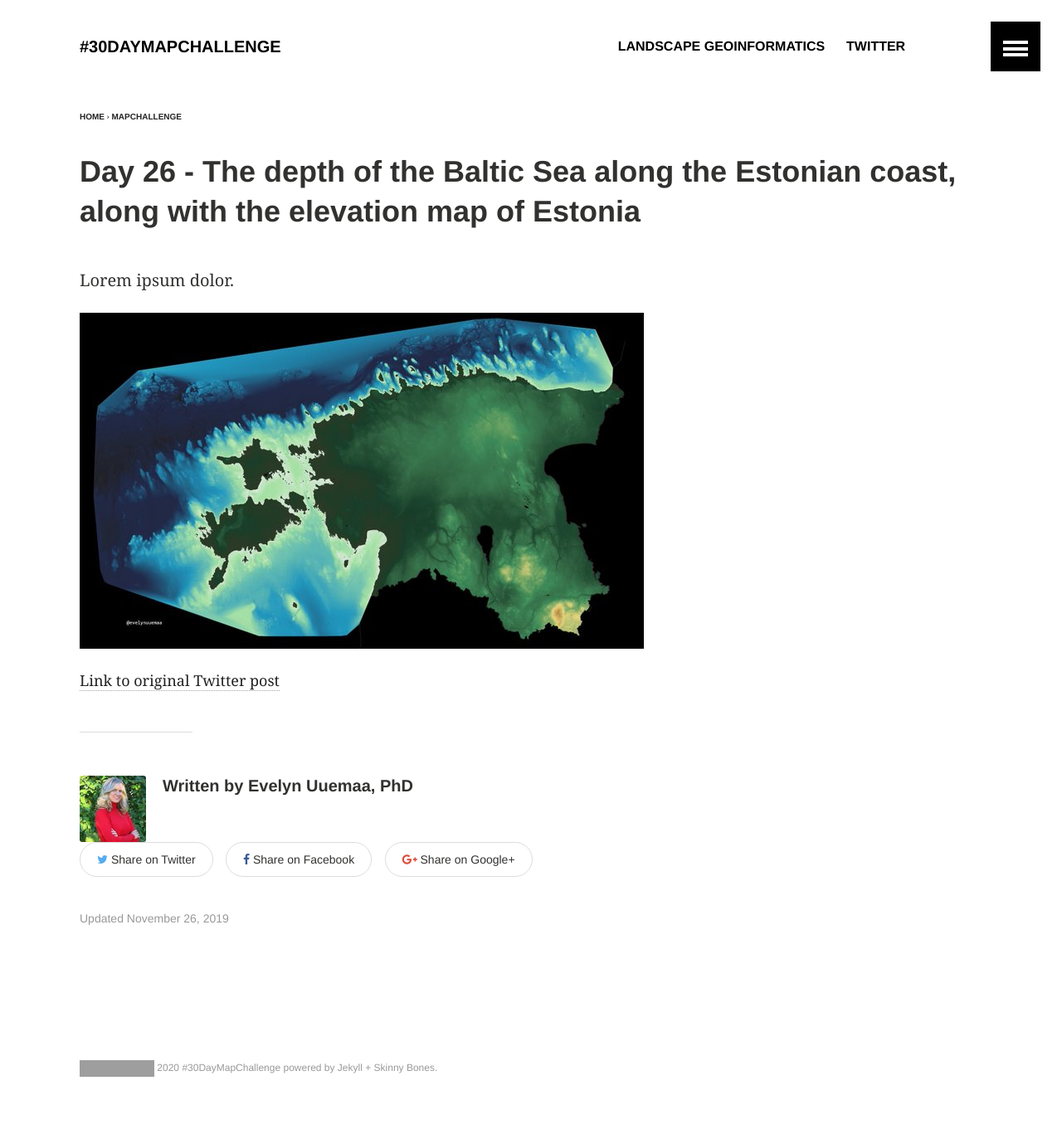
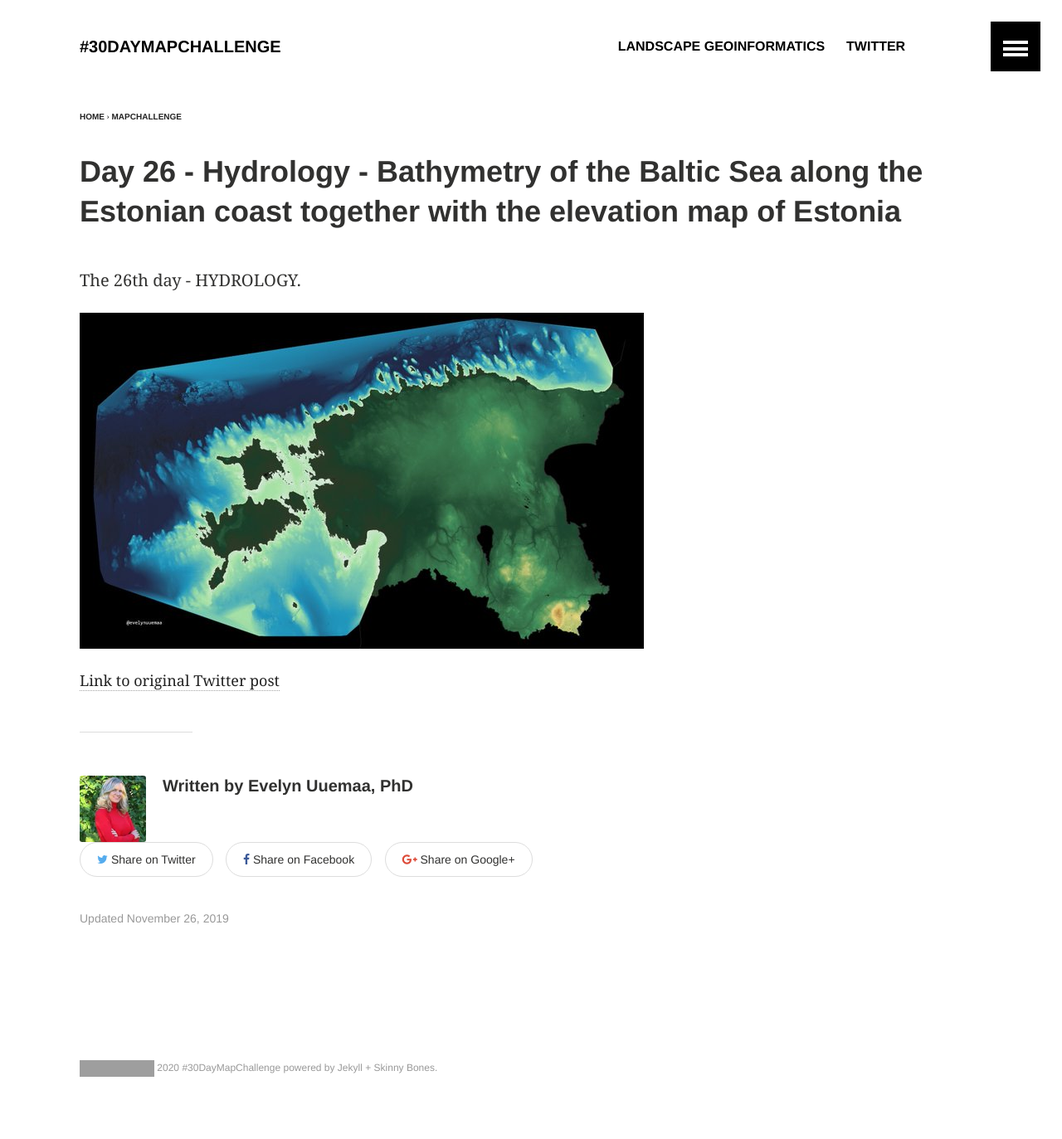
Before and after one commit to kevelyn1/30DayMapChallenge2019, a Jekyll site: the page built from _posts/mapchallenge/2019-11-26-day-26.md, in a window 1280 px wide. Shown: the whole page at 83% size. Built offline with Jekyll 4.4.1, drawn with Linux system fonts in a browser that asks for light colours; grey boxes are pictures that could not be loaded.

Commit message:
Update 2019-11-26-day-26.md

```diff
--- a/_posts/mapchallenge/2019-11-26-day-26.md
+++ b/_posts/mapchallenge/2019-11-26-day-26.md
@@ -1,14 +1,14 @@
 ---
 layout: article
-title: Day 26 - The depth of the Baltic Sea along the Estonian coast, along with the elevation map of Estonia
+title: Day 26 - Hydrology - Bathymetry of the Baltic Sea along the Estonian coast together with the elevation map of Estonia
 modified: 2019-11-26
 categories: mapchallenge
 image:
   teaser: Baltic-Sea.jpg
 ---
 
-Lorem ipsum dolor.
+The 26th day - HYDROLOGY.
 
 ![image of day 26 post](../../images/Baltic-Sea.jpg)
 
-[Link to original Twitter post](https://twitter.com/evelynuuemaa/status/26)
+[Link to original Twitter post](https://twitter.com/evelynuuemaa/status/1199325261180948483)
```
